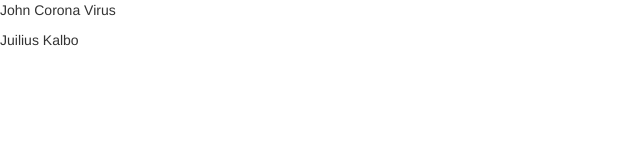
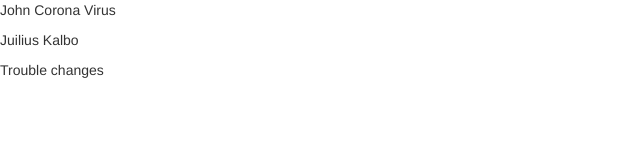
Before and after one commit to Xialta/WebsiteRepository, a plain HTML site: page simple.html in a window 1280 px wide. Shown: the whole page, without its empty margins (0-640 px from the left). Drawn offline with Linux system fonts and the light colour scheme.

Commit message:
Adding conflicting changes to simple.html

```diff
--- a/simple.html
+++ b/simple.html
@@ -10,5 +10,6 @@
 	<body>
 		<p>John Corona Virus</p>
 		<p>Juilius Kalbo</p>
+		<p>Trouble changes</p>
 	</body>
 </html>
```
